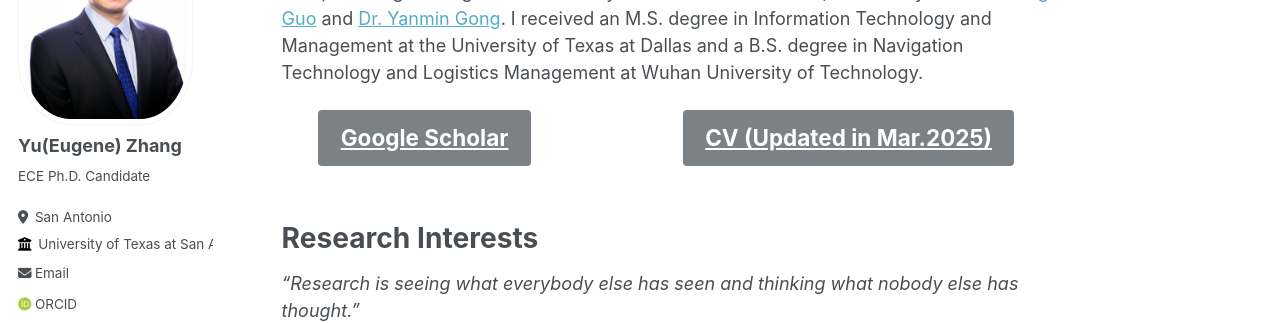
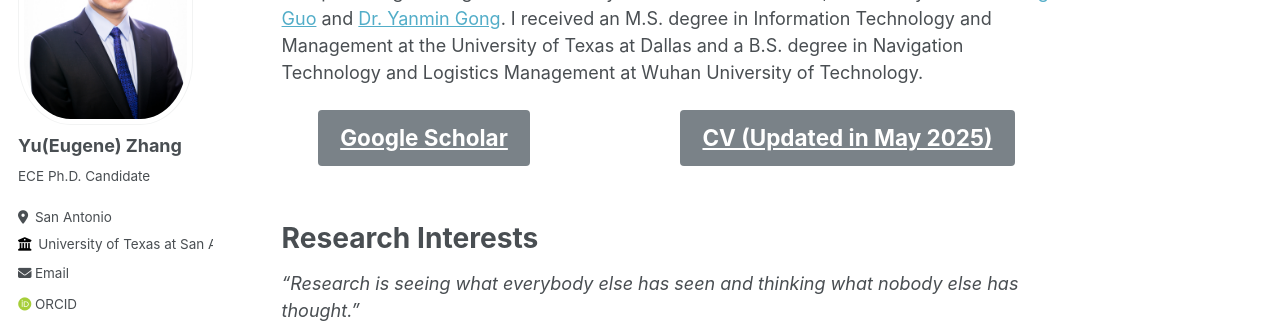
Before and after one commit to Yu-Zhang-Eugene/yu-zhang-eugene.github.io, a Jekyll site: the page built from _pages/about.md, in a window 1280 px wide and 900 px high. Shown: the part 197-520 px from the top of the window. Built offline with Jekyll 4.4.1, drawn with Linux system fonts in a browser that asks for light colours; some web fonts are replaced.

Commit message:
Update about.md

```diff
--- a/_pages/about.md
+++ b/_pages/about.md
@@ -14,7 +14,7 @@ I am currently (Mar. 2025) a final-year Ph.D. candidate in the Department of Ele
 <a href="https://scholar.google.com/citations?hl=en&user=p6z9Id4AAAAJ" class="btn btn--x-large" target="_blank">Google Scholar</a>
  &nbsp;
   <!-- Second button linking to GitHub -->
-<a href="https://yu-zhang-eugene.github.io/files/cv.pdf" class="btn btn--x-large" target="_blank">CV (Updated in Mar.2025)</a>
+<a href="https://yu-zhang-eugene.github.io/files/cv.pdf" class="btn btn--x-large" target="_blank">CV (Updated in May 2025)</a>
 </div>
 
 
```
